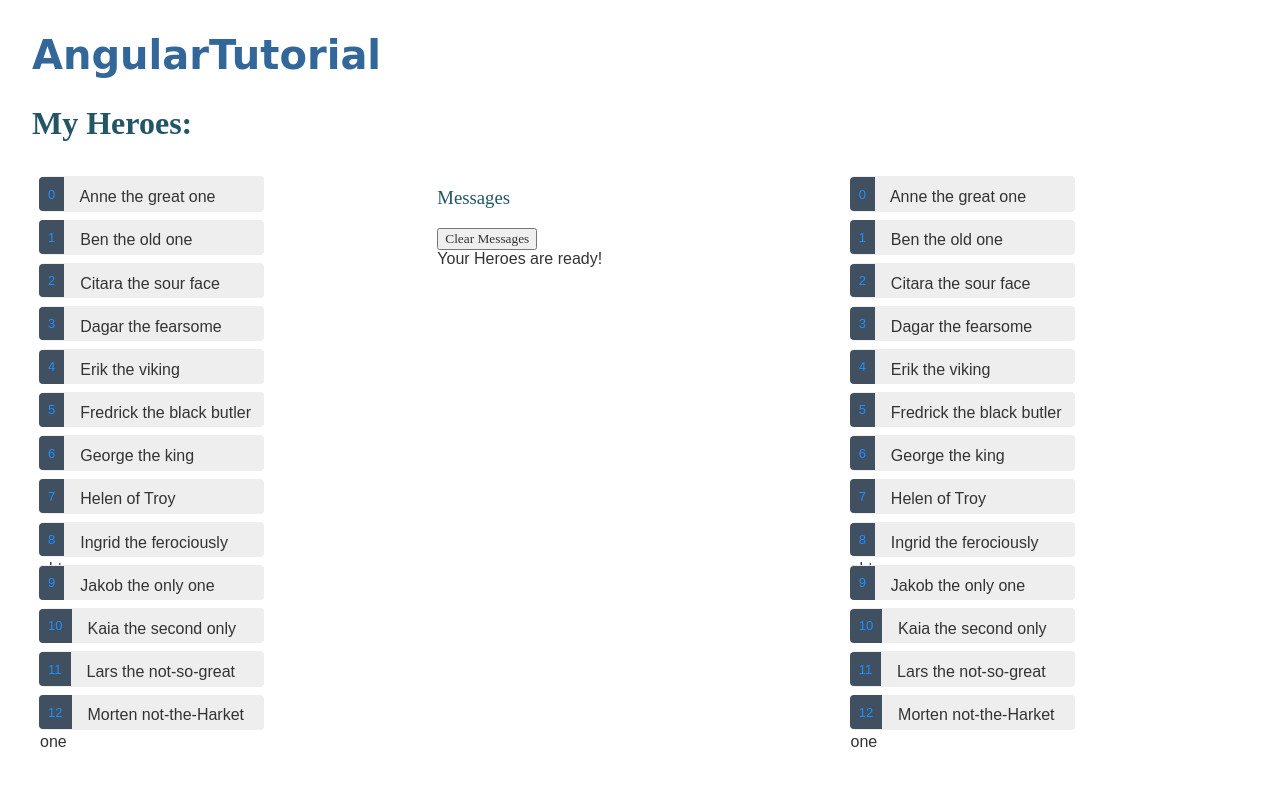
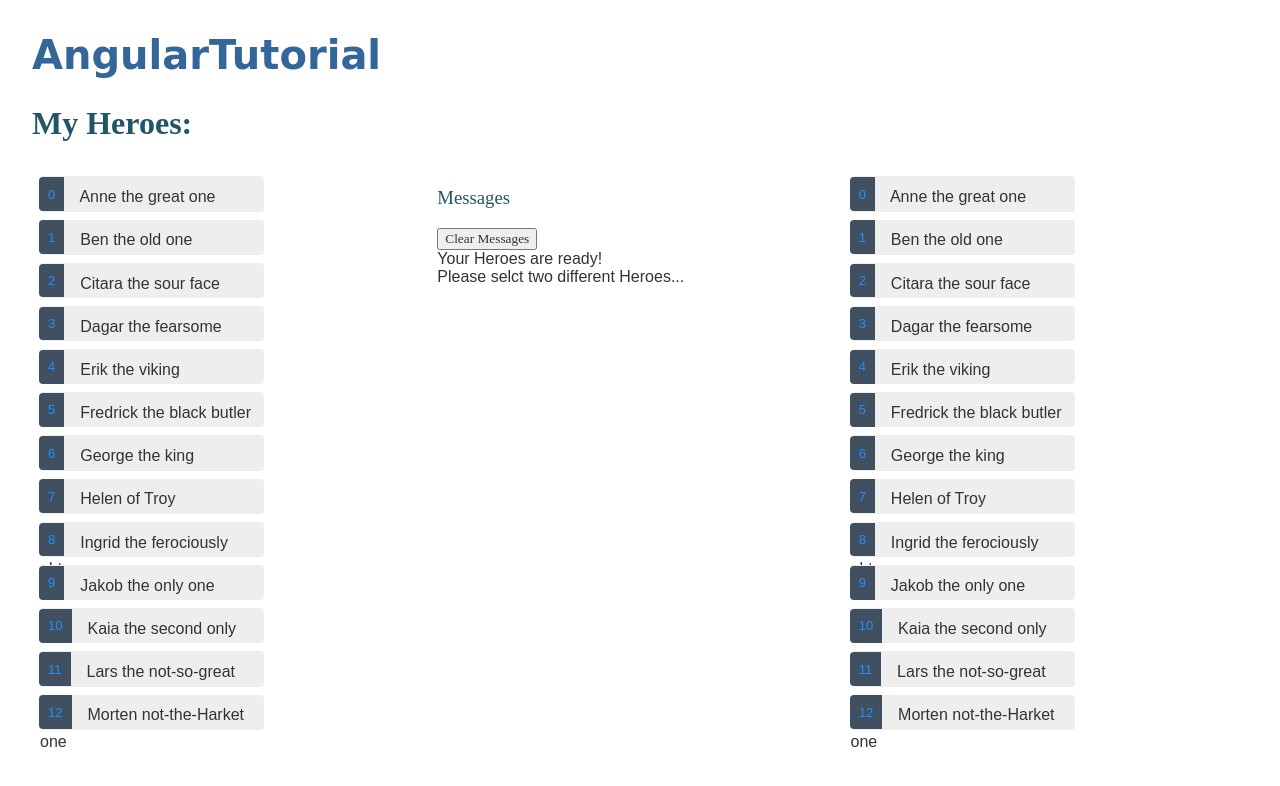
Before and after one commit to jakobssvar/AngularTutorial, an Angular app in the folder AngularTutorial/: page / in a window 1280 px wide. Shown: the top 786 px of the page. Built offline with nearby package versions, Linux system fonts and the light colour scheme.

Commit message:
small bug fix

```diff
--- a/AngularTutorial/src/app/heroes/heroes.component.html
+++ b/AngularTutorial/src/app/heroes/heroes.component.html
@@ -18,6 +18,9 @@
     <div *ngIf="selectedHero&&selectedHero2&&selectedHero!=selectedHero2">
       <button (click)="startFight(selectedHero,selectedHero2)">Fight!</button>
     </div>
+    <div *ngIf="!selectedHero||!selectedHero2||selectedHero==selectedHero2">
+      Please selct two different Heroes...
+    </div>
   </div>
 
   <div class="column">
--- a/AngularTutorial/src/app/heroes/heroes.component.ts
+++ b/AngularTutorial/src/app/heroes/heroes.component.ts
@@ -63,12 +63,12 @@ export class HeroesComponent implements OnInit {
     }
     hero.numberOfFights++;
     hero2.numberOfFights++;
-    if (hero.numberOfFights % 2 == 0) {
+    if (hero2.numberOfFights % 2 == 0) {
       hero2.hp = hero2.maxHp;
         this.messageService.add(hero2.name + " was healed.");
 
     }
-    if (hero2.numberOfFights % 2 == 0) {
+    if (hero.numberOfFights % 2 == 0) {
       hero.hp = hero.maxHp;
         this.messageService.add(hero.name + " was healed.");
     }
```
